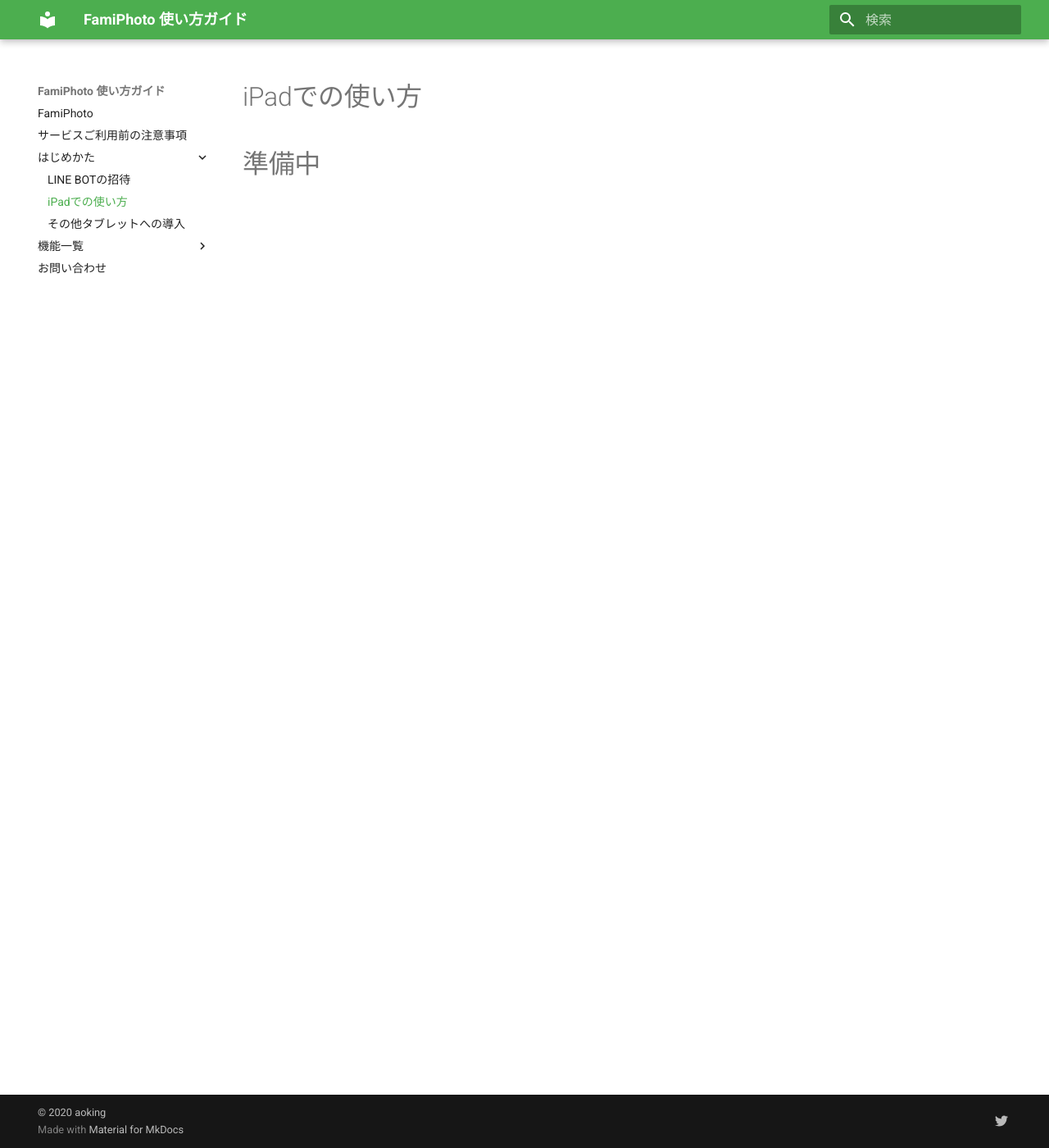
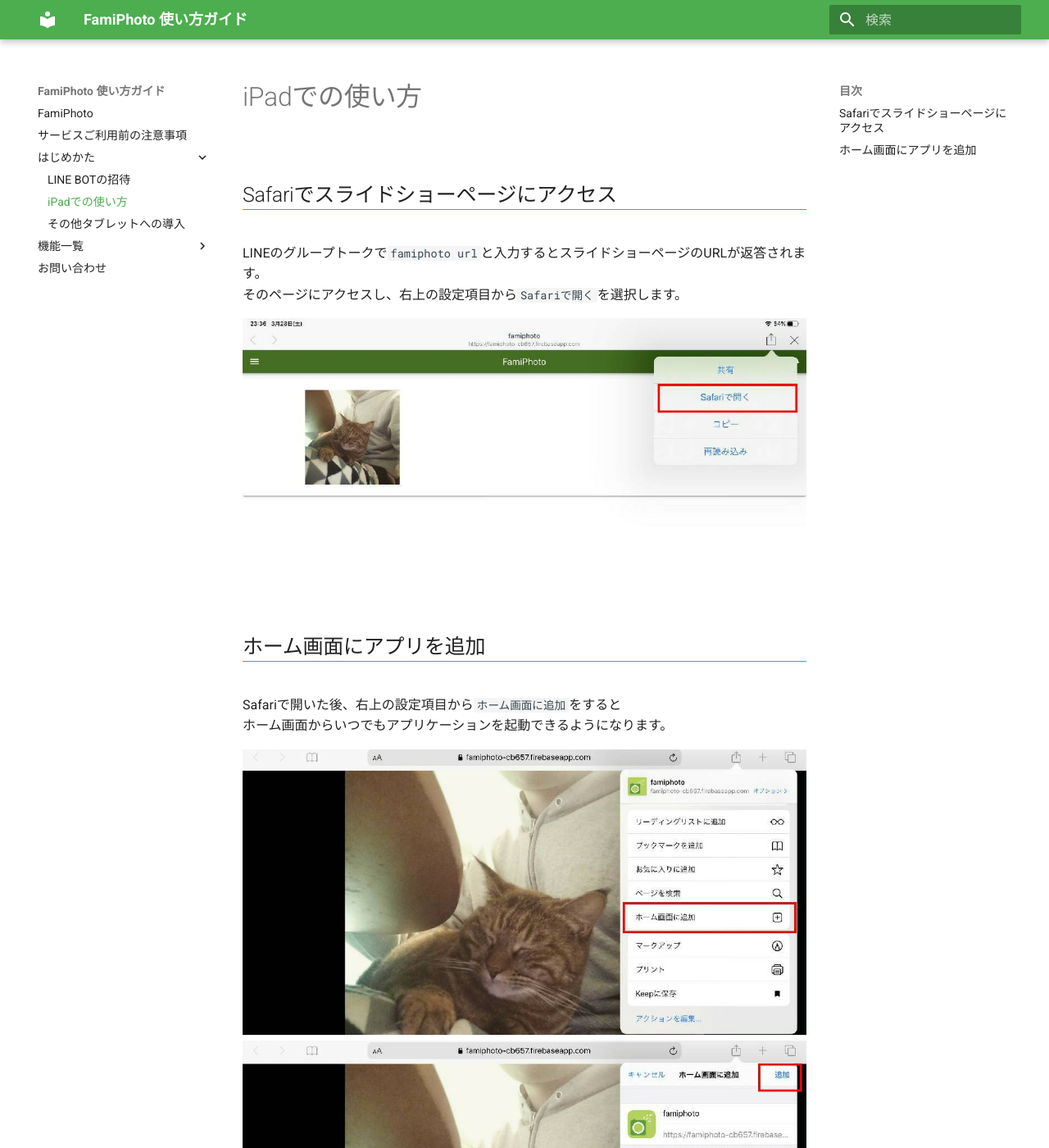
Before and after one commit to ohanamisan/famiphoto-support, an MkDocs documentation site: the page built from docs/getting-started/use-ipad.md, in a window 1280 px wide and 1400 px high. Shown: the whole window at 82% size. Built offline with MkDocs 1.6.1 and Material for MkDocs 9.7.7, drawn with Linux system fonts in a browser that asks for light colours; some of the changed text lies outside the part shown.

Commit message:
add use ipad

```diff
--- a/docs/getting-started/use-ipad.md
+++ b/docs/getting-started/use-ipad.md
@@ -1,3 +1,19 @@
 # iPadでの使い方
 
-# 準備中
+## Safariでスライドショーページにアクセス
+LINEのグループトークで`famiphoto url`と入力するとスライドショーページのURLが返答されます。
+そのページにアクセスし、右上の設定項目から`Safariで開く`を選択します。
+
+<img src="https://raw.githubusercontent.com/ohanamisan/famiphoto-support/master/docs/images/line-to-safari.jpg" alt="FamiPhoto icon">
+
+## ホーム画面にアプリを追加
+Safariで開いた後、右上の設定項目から`ホーム画面に追加`をすると
+ホーム画面からいつでもアプリケーションを起動できるようになります。
+
+<img src="https://raw.githubusercontent.com/ohanamisan/famiphoto-support/master/docs/images/add-app-select.jpg" alt="FamiPhoto icon">
+<img src="https://raw.githubusercontent.com/ohanamisan/famiphoto-support/master/docs/images/add-app-comfirm.jpg" alt="FamiPhoto icon">
+
+ホーム画面に追加されたアプリを開くとスライドショーアプリが起動します。
+iPadの画面設定で`自動ロック`をオフにして部屋に飾っておくだけで複数の写真を自動スライドするデジタルフォトフレームとしてご利用いただけます。
+
+<img src="https://raw.githubusercontent.com/ohanamisan/famiphoto-support/master/docs/images/app-slide.jpg" alt="FamiPhoto icon">
```
